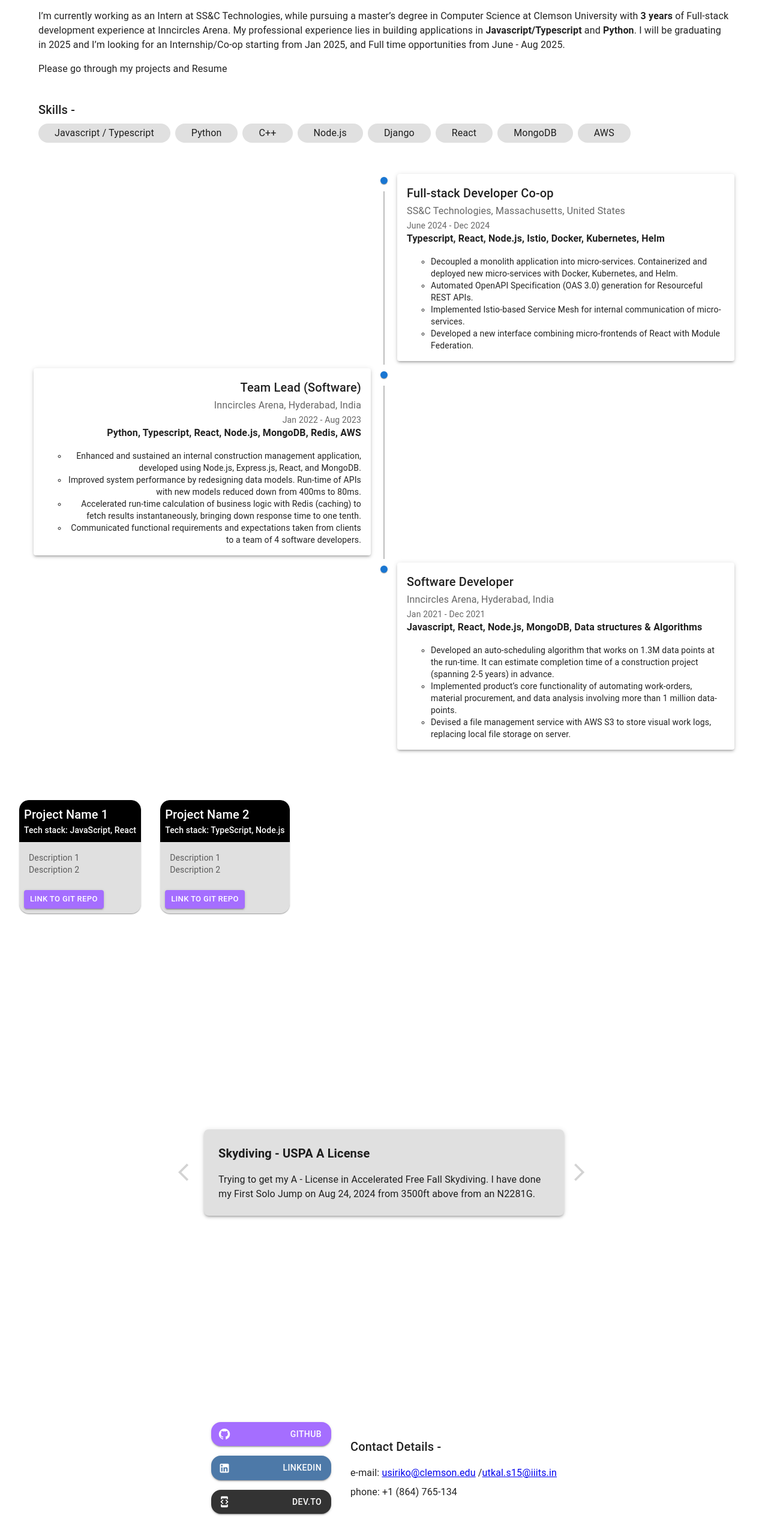
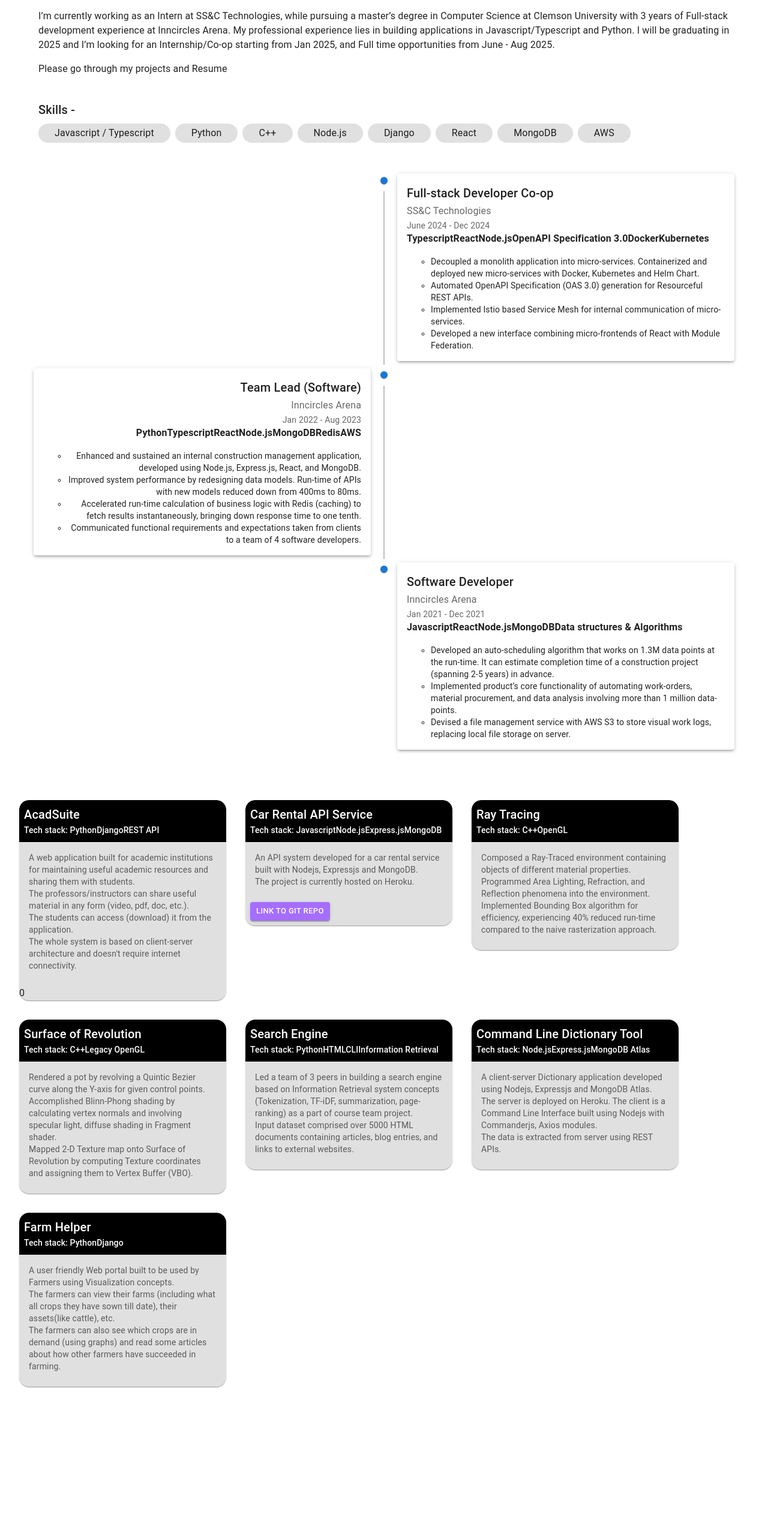
Before and after one commit to Utkal97/Portfolio, a React (Vite) app: page /#/ in a window 1280 px wide. Shown: the part 188-2754 px from the top of the page at 60% size. Before the commit the page ends 2728 px from the top, so only its background shows below. Built offline with nearby package versions, Linux system fonts and the light colour scheme.

Commit message:
removed hardcoding, rendering resume

```diff
--- a/src/App.jsx
+++ b/src/App.jsx
@@ -5,16 +5,25 @@
 import Projects from './components/Projects';
 import Hobbies from './components/Hobbies';
 import Contact from './components/Contact';
+import data from './assets/data.json';
 
 function App() {
+
   return (
     <>
       <Header />
-      <About />
-      <Experience />
-      <Projects />
-      <Hobbies />
-      <Contact />
+      <About name={data.about.name} description={data.about.description} />
+      <Experience experience={data.experience} />
+      <Projects projects={data.projects} />
+      <Hobbies hobbies={data.hobbies} />
+      <Contact
+        email={data.contact.email}
+        phone={data.contact.phone}
+        github={data.contact.GitHub}
+        linkedin={data.contact.LinkedIn}
+        devto={data.contact['Dev.to']}
+        instagram={data.contact.Instagram}
+      />
     </>
   )
 }
--- a/src/assets/data.json
+++ b/src/assets/data.json
@@ -1,7 +1,7 @@
 {
   "about": {
     "name": "Utkal Sirikonda",
-    "description": "I’m currently a working as an Intern at SS&C Technologies, while pursuing a master’s degree in Computer Science at Clemson University with 3 years of Full-stack development experience at Inncircles Arena. My professional experience lies in building applications in Javascript/Typescript and Python. I will be graduating in 2025 and I’m looking for an Internship/Co-op starting from Jan 2025, and Full time opportunities from June - Aug 2025."
+    "description": "I’m currently working as an Intern at SS&C Technologies, while pursuing a master’s degree in Computer Science at Clemson University with 3 years of Full-stack development experience at Inncircles Arena. My professional experience lies in building applications in Javascript/Typescript and Python. I will be graduating in 2025 and I’m looking for an Internship/Co-op starting from Jan 2025, and Full time opportunities from June - Aug 2025."
   },
   "skills": {
     "Languages": [
@@ -32,7 +32,8 @@
       "role": "Full-stack Developer Co-op",
       "organization": "SS&C Technologies",
       "location": "Massachussetts, United States (On-site)",
-      "technology": [
+      "duration": "June 2024 - Dec 2024",
+      "technologies": [
         "Typescript",
         "React",
         "Node.js",
@@ -51,7 +52,8 @@
       "role": "Team Lead (Software)",
       "organization": "Inncircles Arena",
       "location": "Hyderabad, India (On-site)",
-      "technology": [
+      "duration": "Jan 2022 - Aug 2023",
+      "technologies": [
         "Python",
         "Typescript",
         "React",
@@ -71,7 +73,8 @@
       "role": "Software Developer",
       "organization": "Inncircles Arena",
       "location": "Hyderabad, India (On-site)",
-      "technology": [
+      "duration": "Jan 2021 - Dec 2021",
+      "technologies": [
         "Javascript",
         "React",
         "Node.js",
@@ -91,12 +94,31 @@
       "list": [
         {
           "name": "AcadSuite",
-          "description": "A web application built for academic institutions for maintaining useful academic resources and sharing them with students. The professors/instructors can share useful material in any form (video, pdf, doc, etc.). The students can access (download) it from the application.The whole system is based on client-server architecture and doesn't require internet connectivity.The application is built with Django.",
+          "tech_stack": [
+            "Python",
+            "Django",
+            "REST API"
+          ],
+          "description": [
+            "A web application built for academic institutions for maintaining useful academic resources and sharing them with students.",
+            "The professors/instructors can share useful material in any form (video, pdf, doc, etc.).",
+            "The students can access (download) it from the application.",
+            "The whole system is based on client-server architecture and doesn't require internet connectivity."
+          ],
           "src_code": ""
         },
         {
           "name": "Car Rental API Service",
-          "description": "An API system developed for a car rental service built with Nodejs, Expressjs and MongoDB. The project is currently hosted on Heroku.",
+          "tech_stack": [
+            "Javascript",
+            "Node.js",
+            "Express.js",
+            "MongoDB"
+          ],
+          "description": [
+            "An API system developed for a car rental service built with Nodejs, Expressjs and MongoDB.",
+            "The project is currently hosted on Heroku."
+          ],
           "src_code": "https://github.com/Utkal97/car-rental-service"
         }
       ]
@@ -106,11 +128,27 @@
       "list": [
         {
           "name": "Ray Tracing",
-          "description": "Composed a Ray-Traced environment containing objects of different material properties. Programmed Area Lighting, Refraction, and Reflection phenomena into the environment. Implemented Bounding Box algorithm for efficiency, experiencing 40% reduced run-time compared to the naive rasterization approach."
+          "tech_stack": [
+            "C++",
+            "OpenGL"
+          ],
+          "description": [
+            "Composed a Ray-Traced environment containing objects of different material properties.",
+            "Programmed Area Lighting, Refraction, and Reflection phenomena into the environment.",
+            "Implemented Bounding Box algorithm for efficiency, experiencing 40% reduced run-time compared to the naive rasterization approach."
+          ]
         },
         {
           "name": "Surface of Revolution",
-          "description": "Rendered a pot by revolving a Quintic Bezier curve along the Y-axis for given control points. Accomplished Blinn-Phong shading by calculating vertex normals and involving specular light, diffuse shading in Fragment shader. Mapped 2-D Texture map onto Surface of Revolution by computing Texture coordinates and assigning them to Vertex Buffer (VBO)."
+          "tech_stack": [
+            "C++",
+            "Legacy OpenGL"
+          ],
+          "description": [
+            "Rendered a pot by revolving a Quintic Bezier curve along the Y-axis for given control points.",
+            "Accomplished Blinn-Phong shading by calculating vertex normals and involving specular light, diffuse shading in Fragment shader.",
+            "Mapped 2-D Texture map onto Surface of Revolution by computing Texture coordinates and assigning them to Vertex Buffer (VBO)."
+          ]
         }
       ]
     },
@@ -119,31 +157,57 @@
       "list": [
         {
           "name": "Search Engine",
-          "description": "Led a team of 3 peers in building a search engine based on Information Retrieval system concepts (Tokenization, TF-iDF, summarization, page-ranking) as a part of course team project. Input dataset comprised over 5000 HTML documents containing articles, blog entries, and links to external websites."
+          "tech_stack": [
+            "Python",
+            "HTML",
+            "CLI",
+            "Information Retrieval"
+          ],
+          "description": [
+            "Led a team of 3 peers in building a search engine based on Information Retrieval system concepts (Tokenization, TF-iDF, summarization, page-ranking) as a part of course team project.",
+            "Input dataset comprised over 5000 HTML documents containing articles, blog entries, and links to external websites."
+          ]
         },
         {
           "name": "Command Line Dictionary Tool",
-          "description": "A client-server Dictionary application developed using Nodejs, Expressjs and MongoDB Atlas. The server is deployed on Heroku. The client is a Command Line Interface built using Nodejs with Commanderjs, Axios modules. The data is extracted from server using REST APIs."
+          "tech_stack": [
+            "Node.js",
+            "Express.js",
+            "MongoDB Atlas"
+          ],
+          "description": [
+            "A client-server Dictionary application developed using Nodejs, Expressjs and MongoDB Atlas.",
+            "The server is deployed on Heroku. The client is a Command Line Interface built using Nodejs with Commanderjs, Axios modules.",
+            "The data is extracted from server using REST APIs."
+          ]
         },
         {
           "name": "Farm Helper",
-          "description": "A user friendly Web portal built to be used by Farmers using Visualization concepts. The farmers can view their farms (including what all crops they have sown till date), their assets(like cattle), etc. The farmers can also see which crops are in demand (using graphs) and read some articles about how other farmers have succeeded in farming."
+          "tech_stack": [
+            "Python",
+            "Django"
+          ],
+          "description": [
+            "A user friendly Web portal built to be used by Farmers using Visualization concepts.",
+            "The farmers can view their farms (including what all crops they have sown till date), their assets(like cattle), etc.",
+            "The farmers can also see which crops are in demand (using graphs) and read some articles about how other farmers have succeeded in farming."
+          ]
         }
       ]
     }
   ],
   "hobbies": [
     {
-      "title": "Skydiving - USPA A-License",
-      "description": "Working on getting my A-License in Accelerated Free Fall Skydiving. I have done my First Solo Jump on Aug 24, 2024 from 3500ft above from an N2281G.",
+      "title": "Skydiving USPA A-License",
+      "description": "Working on getting my A-License in Accelerated Free Fall Skydiving. I have done my First Solo Jump on Aug 24, 2024 from 3500ft above sea-level from an N2281G.",
       "image_path": ""
     }
   ],
   "contact": {
-    "email": [
-      "usiriko@clemson.edu",
-      "utkal.s15@iiits.in"
-    ],
+    "email": {
+      "primary": "mailto:usiriko@clemson.edu",
+      "secondary": "mailto:utkal.s15@iiits.in"
+    },
     "phone": "+1 (864)765-8134",
     "Instagram": {
       "icon": "",
@@ -153,7 +217,7 @@
     "GitHub": {
       "icon": "",
       "user_tag": "Utkal97",
-      "link": ""
+      "link": "https://github.com/Utkal97"
     },
     "LinkedIn": {
       "icon": "",
@@ -163,7 +227,7 @@
     "Dev.to": {
       "icon": "",
       "user_tag": "Utkal97",
-      "link": ""
+      "link": "https://dev.to/Utkal97"
     }
   }
 }
--- a/src/components/About.tsx
+++ b/src/components/About.tsx
@@ -3,7 +3,13 @@
 import * as React from 'react';
 import Skills from './Skills';
 
-export default function About() {
+interface props {
+  name: string;
+  description: string;
+}
+
+const About: React.FC<props> = ({ name, description }) => {
+
   return (
     <>
       <Container sx={{ flexGrow: 1, marginTop: 10 }}>
@@ -11,13 +17,10 @@
           Hi, I’m
         </Typography>
         <Typography variant="h2" gutterBottom>
-          Utkal Sirikonda
+          {name}
         </Typography>
         <Typography variant="body1" paragraph>
-          I’m currently working as an Intern at SS&C Technologies, while pursuing a master’s degree in Computer
-          Science at Clemson University with <strong>3 years</strong> of Full-stack development experience at Inncircles Arena.
-          My professional experience lies in building applications in <strong>Javascript/Typescript</strong> and <strong>Python</strong>.
-          I will be graduating in 2025 and I’m looking for an Internship/Co-op starting from Jan 2025, and Full time opportunities from June - Aug 2025.
+          {description}
         </Typography>
         <Typography variant="body1">
           Please go through my projects and Resume
@@ -27,3 +30,5 @@
     </>
   )
 }
+
+export default About;
--- a/src/components/Contact.tsx
+++ b/src/components/Contact.tsx
@@ -4,10 +4,38 @@
 import LinkedInIcon from '@mui/icons-material/LinkedIn';
 import DeveloperModeIcon from '@mui/icons-material/DeveloperMode'; // Substitute for DEV.to icon
 
-export default function Contact() {
+interface ProfileInfo {
+  icon: string;
+  user_tag: string;
+  link: string;
+};
+
+interface props {
+  email: {
+    primary: string;
+    secondary: string;
+  };
+  phone: string;
+  github: ProfileInfo;
+  linkedin: ProfileInfo;
+  devto: ProfileInfo;
+  instagram: ProfileInfo;
+};
+
+const Contact: React.FC<props> = ({
+  email,
+  phone,
+  github,
+  linkedin,
+  devto,
+  instagram
+}) => {
+  const primaryMailText = (email?.primary?.split(':'))[1] || 'usiriko@clemson.edu';
+  const secondaryMailText = (email?.secondary?.split(':')[1]) || 'utkal.s15@iiits.in';
+
   return (
     <Box display="flex" justifyContent="center" alignItems="center" padding={2}>
-      {/* Left side with social media buttons */}
+
       <Stack spacing={2}>
         <Button
           variant="contained"
@@ -20,7 +48,7 @@
             padding: '8px 16px',
             color: '#fff'
           }}
-          href="https://github.com/your-profile"
+          href={github.link}
           target="_blank"
         >
           GitHub
@@ -37,7 +65,7 @@
             padding: '8px 16px',
             color: '#fff'
           }}
-          href="https://linkedin.com/in/your-profile"
+          href={linkedin.link}
           target="_blank"
         >
           LinkedIn
@@ -54,26 +82,27 @@
             padding: '8px 16px',
             color: '#fff'
           }}
-          href="https://dev.to/your-profile"
+          href={devto.link}
           target="_blank"
         >
           DEV.to
         </Button>
       </Stack>
 
-      {/* Right side with contact details */}
       <Box marginLeft={4}>
         <Typography variant="h6" component="div">
           Contact Details -
         </Typography>
         <Typography variant="body1" component="div" marginTop={2}>
-          e-mail: <a href="mailto:usiriko@clemson.edu">usiriko@clemson.edu</a> /
-          <a href="mailto:utkal.s15@iiits.in">utkal.s15@iiits.in</a>
+          e-mail: <a href={email.primary}>{primaryMailText}</a>,
+          <a href={email.secondary}>{secondaryMailText}</a>
         </Typography>
         <Typography variant="body1" component="div" marginTop={1}>
-          phone: +1 (864) 765-134
+          phone: {phone}
         </Typography>
       </Box>
     </Box>
   );
 };
+
+export default Contact;
--- a/src/components/Experience.tsx
+++ b/src/components/Experience.tsx
@@ -9,70 +9,44 @@
   TimelineDot
 } from '@mui/lab';
 
-export default function Experience() {
-  const experiences = [
-    {
-      role: 'Full-stack Developer Co-op',
-      company: 'SS&C Technologies, Massachusetts, United States',
-      duration: 'June 2024 - Dec 2024',
-      technologies: 'Typescript, React, Node.js, Istio, Docker, Kubernetes, Helm',
-      details: [
-        'Decoupled a monolith application into micro-services. Containerized and deployed new micro-services with Docker, Kubernetes, and Helm.',
-        'Automated OpenAPI Specification (OAS 3.0) generation for Resourceful REST APIs.',
-        'Implemented Istio-based Service Mesh for internal communication of micro-services.',
-        'Developed a new interface combining micro-frontends of React with Module Federation.',
-      ],
-    },
-    {
-      role: 'Team Lead (Software)',
-      company: 'Inncircles Arena, Hyderabad, India',
-      duration: 'Jan 2022 - Aug 2023',
-      technologies: 'Python, Typescript, React, Node.js, MongoDB, Redis, AWS',
-      details: [
-        'Enhanced and sustained an internal construction management application, developed using Node.js, Express.js, React, and MongoDB.',
-        'Improved system performance by redesigning data models. Run-time of APIs with new models reduced down from 400ms to 80ms.',
-        'Accelerated run-time calculation of business logic with Redis (caching) to fetch results instantaneously, bringing down response time to one tenth.',
-        'Communicated functional requirements and expectations taken from clients to a team of 4 software developers.',
-      ],
-    },
-    {
-      role: 'Software Developer',
-      company: 'Inncircles Arena, Hyderabad, India',
-      duration: 'Jan 2021 - Dec 2021',
-      technologies: 'Javascript, React, Node.js, MongoDB, Data structures & Algorithms',
-      details: [
-        'Developed an auto-scheduling algorithm that works on 1.3M data points at the run-time. It can estimate completion time of a construction project (spanning 2-5 years) in advance.',
-        'Implemented product’s core functionality of automating work-orders, material procurement, and data analysis involving more than 1 million data-points.',
-        'Devised a file management service with AWS S3 to store visual work logs, replacing local file storage on server.',
-      ],
-    },
-  ];
+interface props {
+  experience: {
+    role: string;
+    organization: string;
+    location: string;
+    duration: string;
+    technologies: string;
+    description: string[];
+  }[]
+}
+
+const Experience: React.FC<props> = ({ experience }) => {
 
   return (
     <Box sx={{ padding: 3 }}>
       <Timeline position="alternate">
-        {experiences.map((experience, index) => (
+        {experience.map((item, index) => (
           <TimelineItem key={index}>
             <TimelineSeparator>
               <TimelineDot color="primary" />
-              {index < experiences.length - 1 && <TimelineConnector />}
+              {index < experience.length - 1 && <TimelineConnector />}
             </TimelineSeparator>
             <TimelineContent>
               <Paper elevation={3} sx={{ padding: 2 }}>
                 <Typography variant="h6" component="h3">
-                  {experience.role}
+                  {item.role}
                 </Typography>
                 <Typography variant="subtitle1" color="textSecondary">
-                  {experience.company}
+                  {item.organization}
                 </Typography>
                 <Typography variant="body2" color="textSecondary">
-                  {experience.duration}
+                  {item.duration}
                 </Typography>
                 <Typography variant="body1" paragraph sx={{ fontWeight: 'bold' }}>
-                  {experience.technologies}
+                  {item.technologies}
                 </Typography>
                 <ul>
-                  {experience.details.map((detail, i) => (
+                  {item.description.map((detail, i) => (
                     <Typography variant="body2" component="li" key={i}>
                       {detail}
                     </Typography>
@@ -86,3 +60,5 @@
     </Box>
   );
 }
+
+export default Experience;
--- a/src/components/Hobbies.tsx
+++ b/src/components/Hobbies.tsx
@@ -1,37 +1,36 @@
 import React from 'react';
-import { Box, Typography, IconButton } from '@mui/material';
-import ArrowBackIosIcon from '@mui/icons-material/ArrowBackIos';
-import ArrowForwardIosIcon from '@mui/icons-material/ArrowForwardIos';
+import { Box, Typography } from '@mui/material';
 
-const DescriptionBox = () => {
+interface props {
+  hobbies: {
+    title: string;
+    description: string;
+    image_path: string;
+  }[]
+}
+
+const DescriptionBox: React.FC<props> = ({ hobbies }) => {
   return (
     <Box display="flex" justifyContent="center" alignItems="center" padding={4} height="100vh">
-      {/* Left Arrow */}
-      <IconButton sx={{ color: 'lightgrey' }}>
-        <ArrowBackIosIcon fontSize="large" />
-      </IconButton>
-
-      {/* Description Box */}
+      {hobbies.map((hobby, index) => {
+        return (
           <Box
             width="600px"
             bgcolor="#E0E0E0"
             padding={3}
             borderRadius="8px"
             boxShadow={3}
+            key={index}
           >
             <Typography variant="h6" component="div" fontWeight="bold">
-          Skydiving - USPA A License
+              {hobby.title}
             </Typography>
             <Typography variant="body1" component="div" marginTop={2}>
-          Trying to get my A - License in Accelerated Free Fall Skydiving.
-          I have done my First Solo Jump on Aug 24, 2024 from 3500ft above from an N2281G.
+              {hobby.description}
             </Typography>
           </Box>
-
-      {/* Right Arrow */}
-      <IconButton sx={{ color: 'lightgrey' }}>
-        <ArrowForwardIosIcon fontSize="large" />
-      </IconButton>
+        )
+      })}
     </Box>
   );
 };
--- a/src/components/Projects.tsx
+++ b/src/components/Projects.tsx
@@ -9,73 +9,76 @@
   Grid2,
 } from '@mui/material';
 
-interface ProjectCardProps {
-  title: string;
-  techStack: string;
-  descriptions: string[];
-  repoLink: string;
+interface ProjectProps {
+  name: string;
+  tech_stack: string;
+  description: string[];
+  src_code: string;
 }
 
-const ProjectCard: React.FC<ProjectCardProps> = ({ title, techStack, descriptions, repoLink }) => {
+const ProjectCard: React.FC<ProjectProps> = ({ name, tech_stack, description, src_code }) => {
   return (
     <Card sx={{ maxWidth: 345, backgroundColor: '#e0e0e0', borderRadius: '16px' }}>
       <Box sx={{ backgroundColor: '#000', color: '#fff', padding: 1, borderRadius: '16px 16px 0 0' }}>
         <Typography variant="h6" component="div">
-          {title}
+          {name}
         </Typography>
         <Typography variant="subtitle2" component="div">
-          Tech stack: {techStack}
+          Tech stack: {tech_stack}
         </Typography>
       </Box>
       <CardContent>
-        {descriptions.map((desc, index) => (
+        {description.map((desc, index) => (
           <Typography key={index} variant="body2" color="textSecondary">
             {desc}
           </Typography>
         ))}
       </CardContent>
-      <CardActions>
+      {
+        src_code?.length &&
+        (<CardActions>
           <Button
             size="small"
-          href={repoLink}
+            href={src_code}
             target="_blank"
             variant="contained"
             sx={{ backgroundColor: '#a56eff', color: '#fff' }}
           >
             Link to Git Repo
           </Button>
-      </CardActions>
+        </CardActions>)
+      }
+
     </Card>
   );
 };
 
 
-const projectData = [
-  {
-    title: 'Project Name 1',
-    techStack: 'JavaScript, React',
-    descriptions: ['Description 1', 'Description 2'],
-    repoLink: 'https://github.com/your-repo-1',
-  },
-  {
-    title: 'Project Name 2',
-    techStack: 'TypeScript, Node.js',
-    descriptions: ['Description 1', 'Description 2'],
-    repoLink: 'https://github.com/your-repo-2',
-  },
-];
+interface props {
+  projects: {
+    topic: string;
+    list: ProjectProps[];
+  }[]
+}
 
-export default function Projects() {
+const Projects: React.FC<props> = ({ projects }) => {
+
+  const projectData: ProjectProps[] = projects.reduce((accumulator: ProjectProps[], currentProjectGroup) => {
+    for (const project of currentProjectGroup.list) {
+      accumulator.push(project)
+    }
+    return accumulator;
+  }, [])
   return (
     <Box sx={{ padding: 4 }}>
       <Grid2 container spacing={4}>
         {projectData.map((project, index) => (
           <Grid2 key={index}>
             <ProjectCard
-              title={project.title}
-              techStack={project.techStack}
-              descriptions={project.descriptions}
-              repoLink={project.repoLink}
+              name={project.name}
+              tech_stack={project.tech_stack}
+              description={project.description}
+              src_code={project.src_code}
             />
           </Grid2>
         ))}
@@ -83,3 +86,5 @@
     </Box>
   );
 };
+
+export default Projects;
```
Also changed, not shown: src/components/Header.tsx (+6 -1 lines), 2 other files (tests, documents, lock files or other folders). Lines whose indentation alone changed are shown as unchanged.
